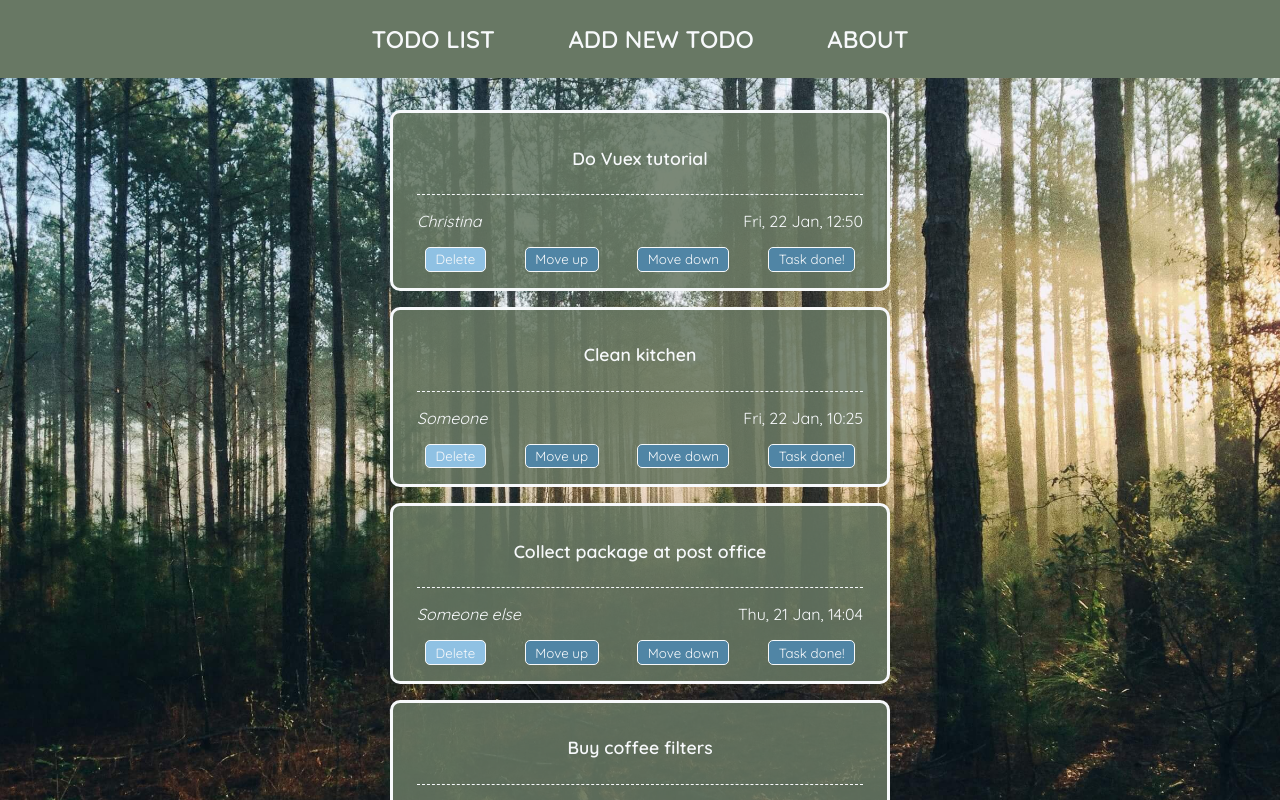
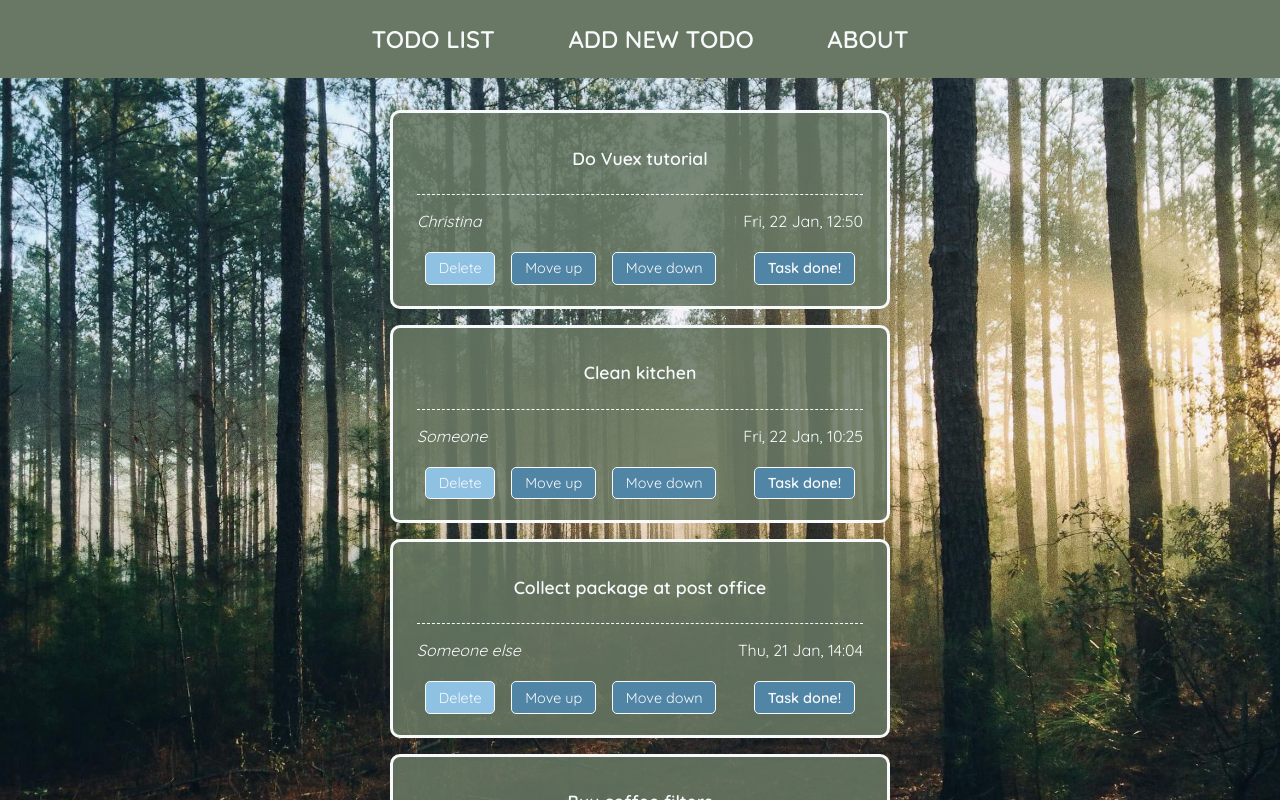
Before and after one commit to chris-mbg/todo-list-vue, a Vue app: page / in a window 1280 px wide. Shown: the top 800 px of the page. Built offline with nearby package versions, Linux system fonts and the light colour scheme.

Commit message:
Made card for todo-item adapt to diff screens

```diff
--- a/src/components/TodoItem.vue
+++ b/src/components/TodoItem.vue
@@ -11,7 +11,7 @@
       <button @click="deleteTodo" class="delete">Delete</button>
       <button @click="moveUp" v-show="!todoItem.done">Move up</button>
       <button @click="moveDown" v-show="!todoItem.done">Move down</button>
-      <button @click="taskDone" v-show="!todoItem.done">Task done!</button>
+      <button @click="taskDone" v-show="!todoItem.done" class="done-button">Task done!</button>
     </div>
   </div>
 </template>
@@ -44,12 +44,8 @@ export default {
     background-color: #687864dd;
     border-radius: 10px;
     border: 3px solid #f7f9fb;
-    padding: 1rem;
+    padding: 0.75rem;
     margin: 1rem 0;
-  }
-
-  .todo-item > *{
-    margin: 0 0.5rem;
   }
   .content {
     font-weight: 600;
@@ -91,14 +87,16 @@ export default {
   .buttons {
     display: flex;
     justify-content: space-between;
+    align-items: center;
+    flex-wrap: wrap-reverse;
   }
   button {
-    padding: 0.2rem 0.6rem;
+    padding: 0.3rem 0.6rem;
     background-color: #5085A5;
     color: #F7F9FB;
     border: 1px solid #F7F9FB;
     border-radius: 5px;
-    margin: 0 0.5rem;
+    margin: 0.3rem 0.5rem;
   }
   button:hover{
     background-color: #f7f9fb;
@@ -106,6 +104,29 @@ export default {
   }
   .delete {
      background-color: #8fc1e3;
+  }
+  .done-button {
+    margin: 0.3rem 0.5rem 0.3rem auto;
+    font-weight: 600;
+  }
+
+  @media screen and (min-width: 680px) {
+    .todo-item {
+      padding: 1rem;
+    }
+
+    .todo-item > *{
+      margin: 0 0.5rem;
+    }
+    button {
+      padding: 0.4rem 0.8rem;
+      font-size: 0.9rem;
+    }
+    .done .delete {
+      padding: 0.3rem 0.6rem;
+      font-size: 0.8rem;
+      margin: 0;
+    }
   }
 
   /*
```
